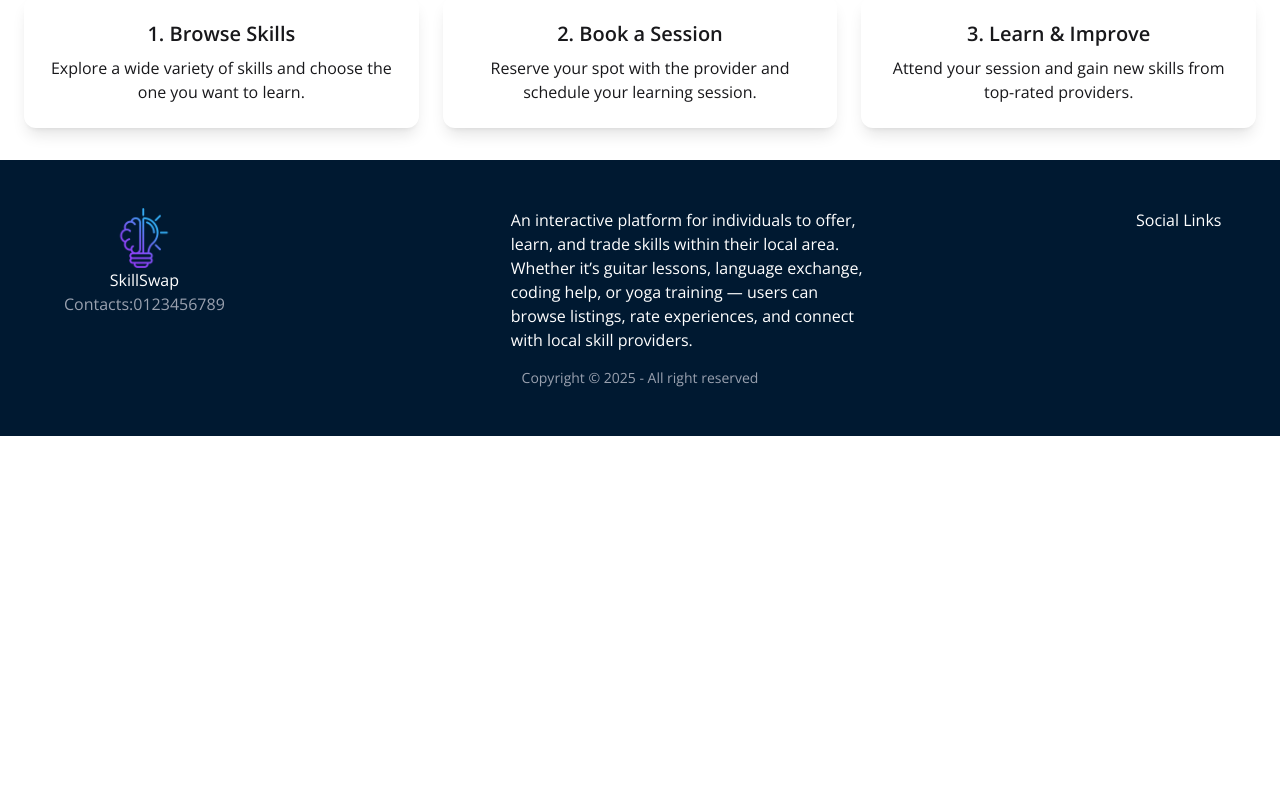
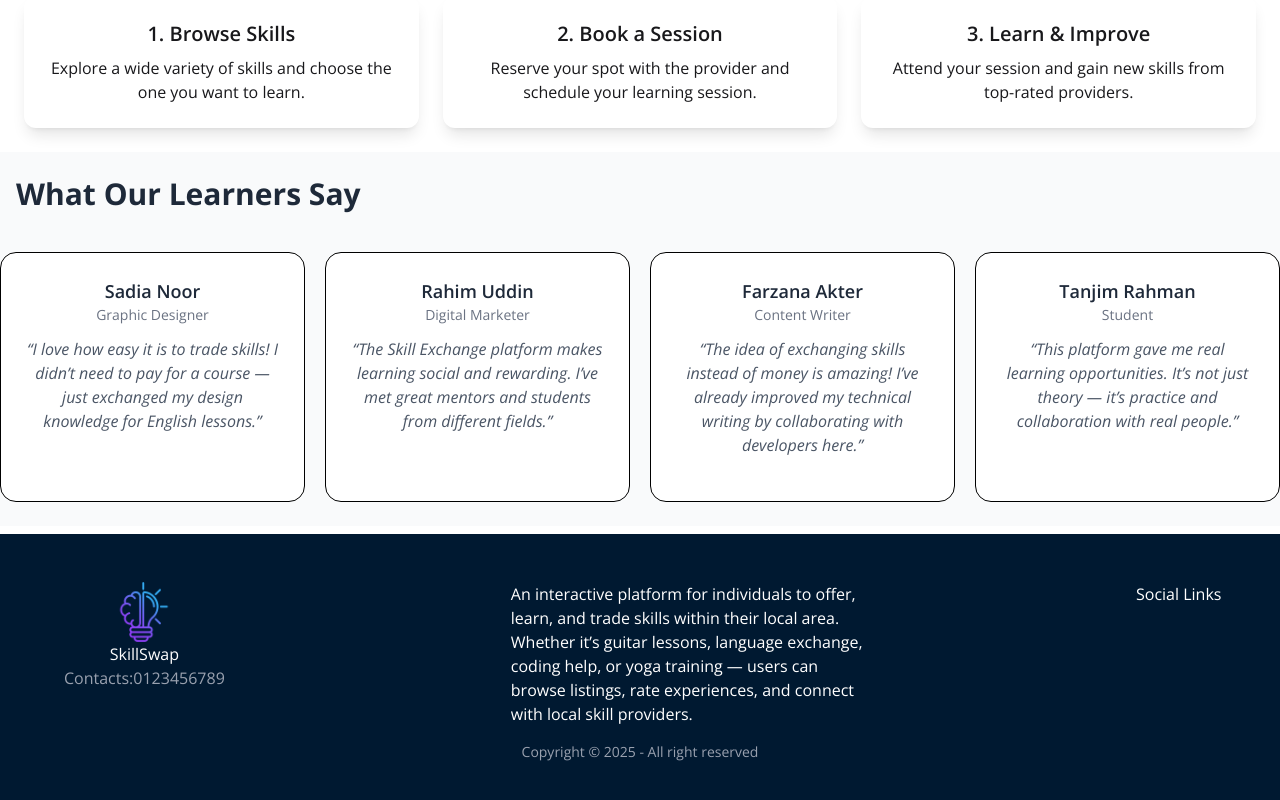
Before and after one commit to SaimumAoyon1134/Skill-Development, a React (Vite) app: page / in a window 1280 px wide. Shown: the part 1753-2553 px from the top of the page. Before the commit the page ends 2189 px from the top, so only its background shows below. Built offline with nearby package versions, Linux system fonts and the light colour scheme; no server answers; some icons are missing.

Commit message:
review add

```diff
--- a/package.json
+++ b/package.json
@@ -17,6 +17,7 @@
     "@tailwindcss/vite": "^4.1.14",
     "animate.css": "^4.1.1",
     "firebase": "^12.4.0",
+    "motion": "^12.23.24",
     "react": "^19.1.1",
     "react-dom": "^19.1.1",
     "react-hot-toast": "^2.6.0",
--- a/src/Home.jsx
+++ b/src/Home.jsx
@@ -5,6 +5,8 @@ import PopularSkills from './PopularSkills';
 import Loading from './Loading';
 import PopularCategories from './PopularCategories';
 import "animate.css"
+import ReviewSection from './ReviewSection';
+
 
 const Home = () => {
   const { user, isLoading } = useContext(AuthContext)
@@ -19,6 +21,7 @@ const Home = () => {
       <ContinuousSwiper />
       <PopularCategories />
       <PopularSkills />
+      <ReviewSection/>
     </div>
   );
 }
--- /dev/null
+++ b/src/ReviewSection.jsx
@@ -0,0 +1,87 @@
+import React from "react";
+import { Swiper, SwiperSlide } from "swiper/react";
+import { Autoplay, Pagination } from "swiper/modules";
+import "swiper/css";
+import "swiper/css/pagination";
+
+const reviews = [
+  {
+    id: 1,
+    name: "Saimum Islam",
+    role: "Web Developer",
+    image: "https://randomuser.me/api/portraits/men/45.jpg",
+    review:
+      "Skill Exchange helped me connect with designers who wanted to learn coding — I taught them web dev, and they taught me design. Brilliant concept!",
+  },
+  {
+    id: 2,
+    name: "Sadia Noor",
+    role: "Graphic Designer",
+    image: "https://randomuser.me/api/portraits/women/24.jpg",
+    review:
+      "I love how easy it is to trade skills! I didn’t need to pay for a course — just exchanged my design knowledge for English lessons.",
+  },
+  {
+    id: 3,
+    name: "Rahim Uddin",
+    role: "Digital Marketer",
+    image: "https://randomuser.me/api/portraits/men/33.jpg",
+    review:
+      "The Skill Exchange platform makes learning social and rewarding. I’ve met great mentors and students from different fields.",
+  },
+  {
+    id: 4,
+    name: "Farzana Akter",
+    role: "Content Writer",
+    image: "https://randomuser.me/api/portraits/women/42.jpg",
+    review:
+      "The idea of exchanging skills instead of money is amazing! I’ve already improved my technical writing by collaborating with developers here.",
+  },
+  {
+    id: 5,
+    name: "Tanjim Rahman",
+    role: "Student",
+    image: "https://randomuser.me/api/portraits/men/15.jpg",
+    review:
+      "This platform gave me real learning opportunities. It’s not just theory — it’s practice and collaboration with real people.",
+  },
+];
+
+export default function ReviewSection() {
+  return (
+    <div className="py-6 px-0 bg-gray-50">
+      <h2 className="text-3xl font-bold px-4 text-left mb-10 text-gray-800">
+        What Our Learners Say
+      </h2>
+
+      <Swiper
+        modules={[Autoplay]}
+        spaceBetween={20}
+        loop={true}
+        autoplay={{
+          delay: 0,
+          disableOnInteraction: false,
+        }}
+        speed={3000}
+        freeMode={true}
+        allowTouchMove={false}
+        breakpoints={{
+          320: { slidesPerView: 1 },
+          640: { slidesPerView: 2 },
+          1024: { slidesPerView: 3 },
+          1280: { slidesPerView: 4 },
+        }}
+      >
+        {reviews.map((r) => (
+          <SwiperSlide key={r.id}>
+            <div className="bg-white border border-black   shadow-gray-600 rounded-2xl p-6 flex flex-col items-center text-center hover:shadow-lg transition-shadow duration-300 h-[250px]">
+              <h3 className="text-lg font-semibold text-gray-800">{r.name}</h3>
+              <p className="text-sm text-gray-500 mb-3">{r.role}</p>
+              <p className="text-gray-600 italic">“{r.review}”</p>
+            </div>
+          </SwiperSlide>
+        ))}
+      </Swiper>
+    </div>
+  );
+}
```
Also changed, not shown: 1 other file (tests, documents, lock files or other folders).
